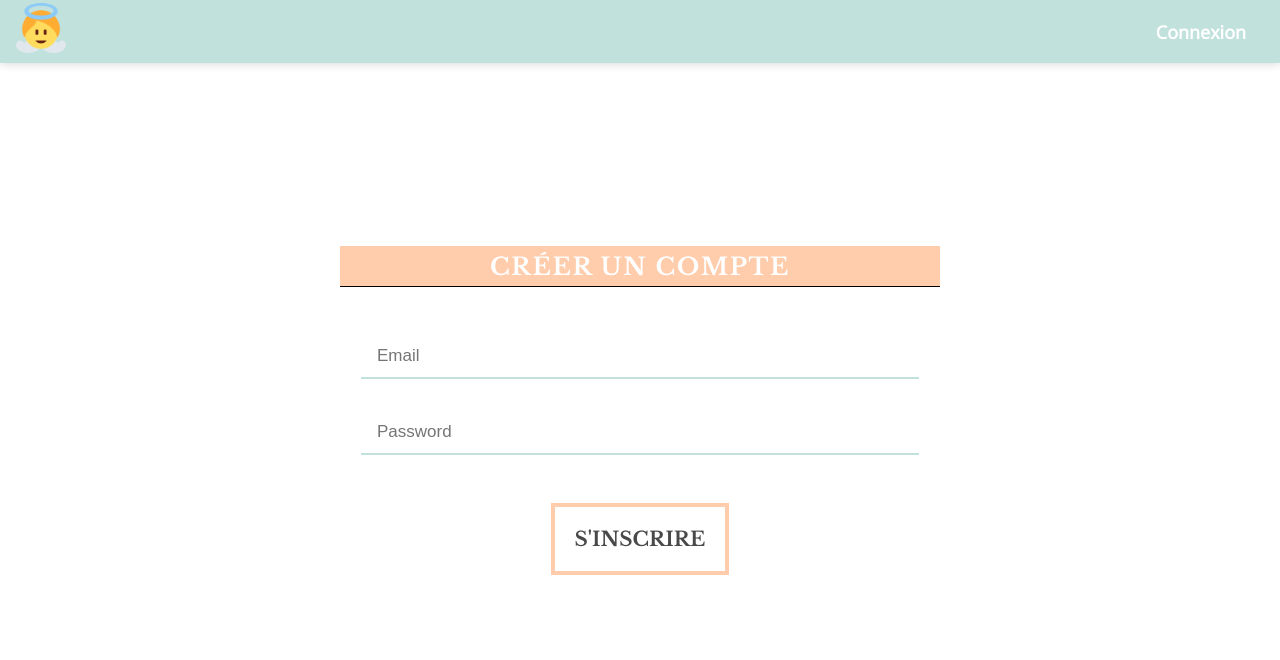
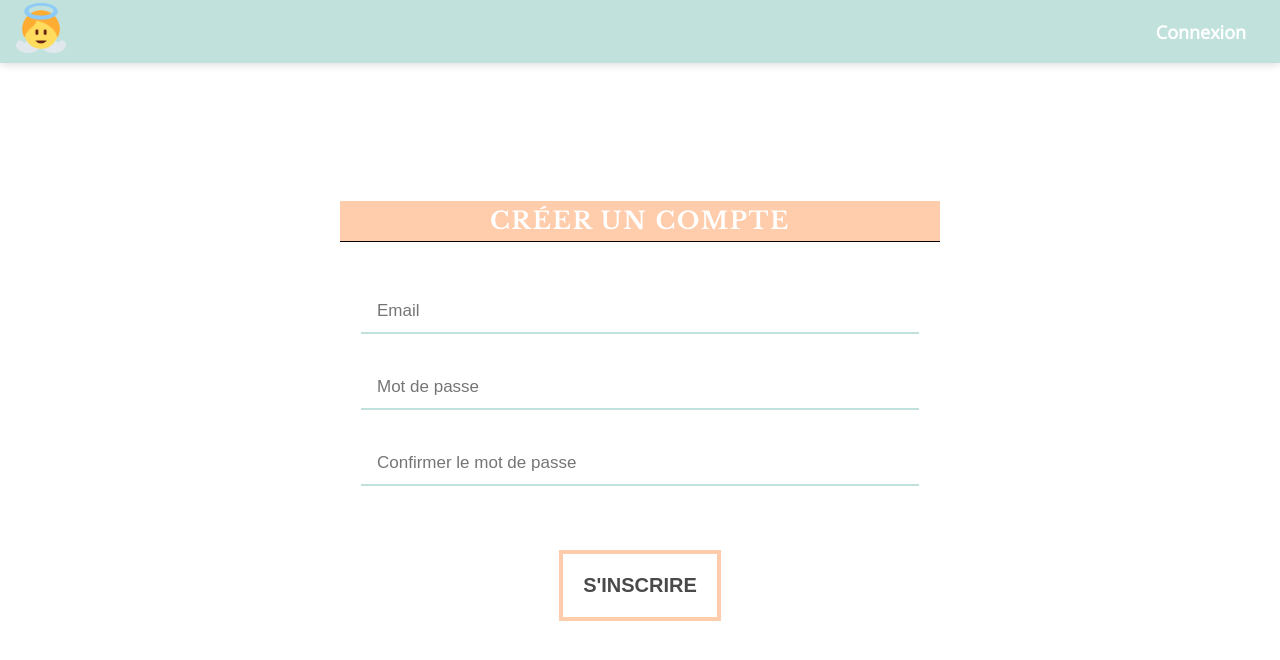
Before and after one commit to NicolasVid/Mabea, a React (Create React App) app: page /SignUp in a window 1280 px wide. Shown: the top 660 px of the page. Built offline with nearby package versions, Linux system fonts and the light colour scheme.

Commit message:
Password validation

```diff
--- a/src/components/Login/Login.css
+++ b/src/components/Login/Login.css
@@ -71,7 +71,6 @@
     border: 4px solid #FFCCAC;
     display: flex;
     transition: all 0.4s ease 0s;
-    font-family: 'Libre Baskerville', serif;
     font-size: 20px;
     font-weight: 700;
     margin-top: 3rem;
@@ -94,7 +93,6 @@ transition: all 0.4s ease 0s;
 }
 
 .Loged h1 {
-    font-family: 'Libre Baskerville', serif;
     font-weight: 700;
     color: black;
     margin: 0 5px 24px;
@@ -128,7 +126,6 @@ transition: all 0.4s ease 0s;
     border: 4px solid #FFCCAC;
     display: inline-block;
     transition: all 0.4s ease 0s;
-    font-family: 'Libre Baskerville', serif;
     font-size: 20px;
     font-weight: 700;
     margin: 2rem;
@@ -143,6 +140,6 @@ transition: all 0.4s ease 0s;
 
 .error-message {
     font-size: 15px;
-    font-family: 'Libre Baskerville', serif;
     color: rgb(179, 11, 11);
+    margin-top: 1rem;
 }
--- a/src/components/Signup/Signup.css
+++ b/src/components/Signup/Signup.css
@@ -8,7 +8,6 @@
 }
 
 .Signed h1 {
-    font-family: 'Libre Baskerville', serif;
     font-weight: 700;
     color: black;
     margin: 0 5px 24px;
--- a/src/components/Signup/Signup.js
+++ b/src/components/Signup/Signup.js
@@ -11,6 +11,7 @@ class Login extends Component {
     this.state = {
       email: "",
       password: "",
+      confirmPassword: "",
       message: "",
       loading: false,
     };
@@ -28,8 +29,15 @@ class Login extends Component {
     });
   };
 
+  handleConfirmPasswordChange = (event) => {
+    this.setState({
+      confirmPassword: event.target.value,
+    });
+  };
+
   handleSubmit = (event) => {
     event.preventDefault();
+    if (this.state.password === this.state.confirmPassword) {
       this.setState({loading: true});
       axios
         .post(`${process.env.REACT_APP_BASE_URL}/api/auth/signup`, this.state)
@@ -38,12 +46,14 @@ class Login extends Component {
           console.log(response);
         })
         .catch((error) => {
-        console.log(error);
+          console.log(error.message);
           this.setState({message: "Email déjà utilisé"})
         })
         .then(() => {
           this.setState({loading: false});
         })
+    }
+    else this.setState({message: "Les mots de passe doivent être identiques"})
   };
   render() {
     if (this.state.loading)
@@ -69,8 +79,13 @@ class Login extends Component {
               />
               <input
                 type="password"
-                placeholder="Password"
+                placeholder="Mot de passe"
                 onChange={this.handlePasswordChange}
+              />
+              <input
+                type="password"
+                placeholder="Confirmer le mot de passe"
+                onChange={this.handleConfirmPasswordChange}
               />
               <div className="error-message">{this.state.message}</div>
               <button className="btn" type="submit">
```
Also changed, not shown: 1 other file (tests, documents, lock files or other folders). Lines whose indentation alone changed are shown as unchanged.
